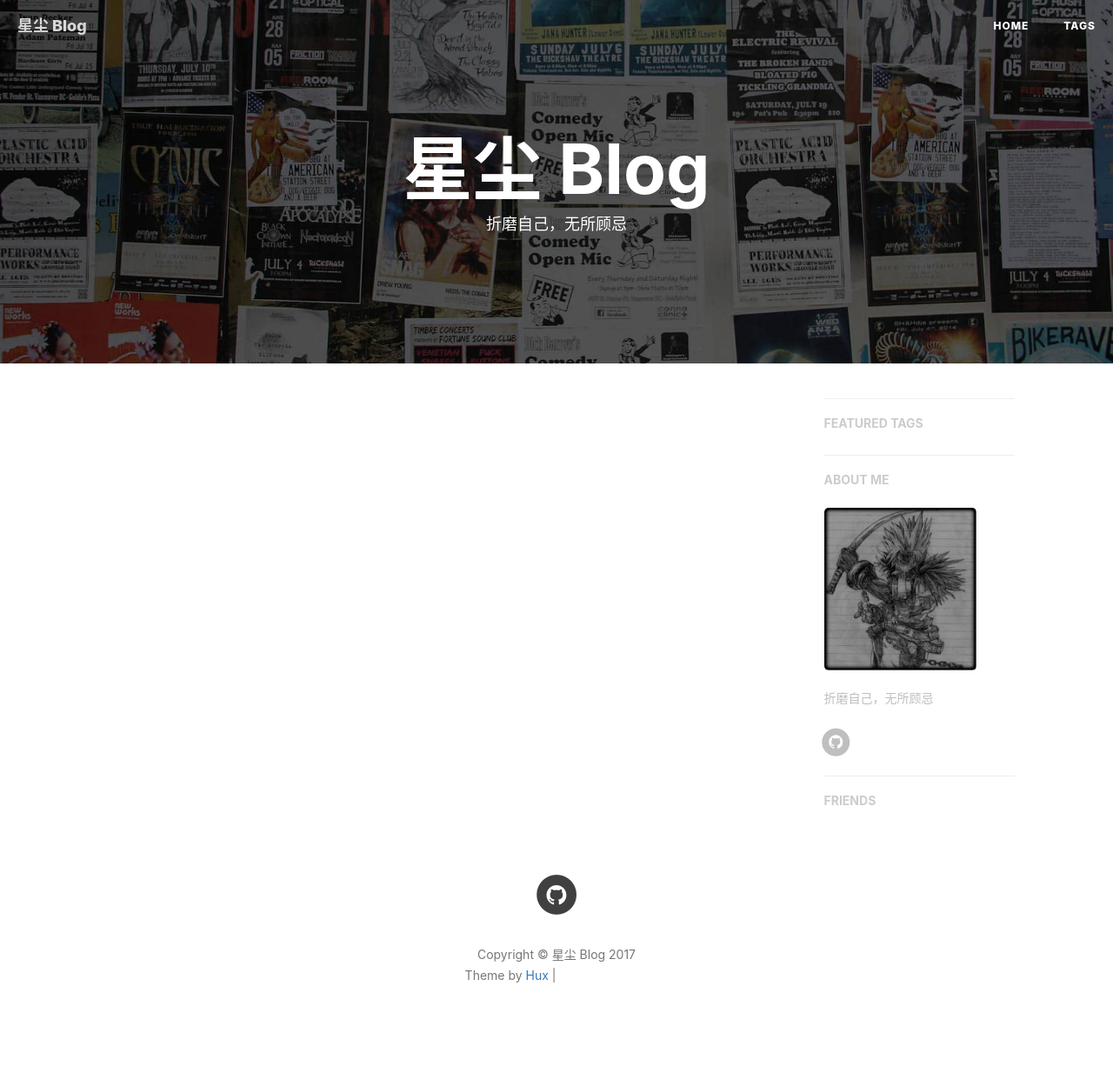
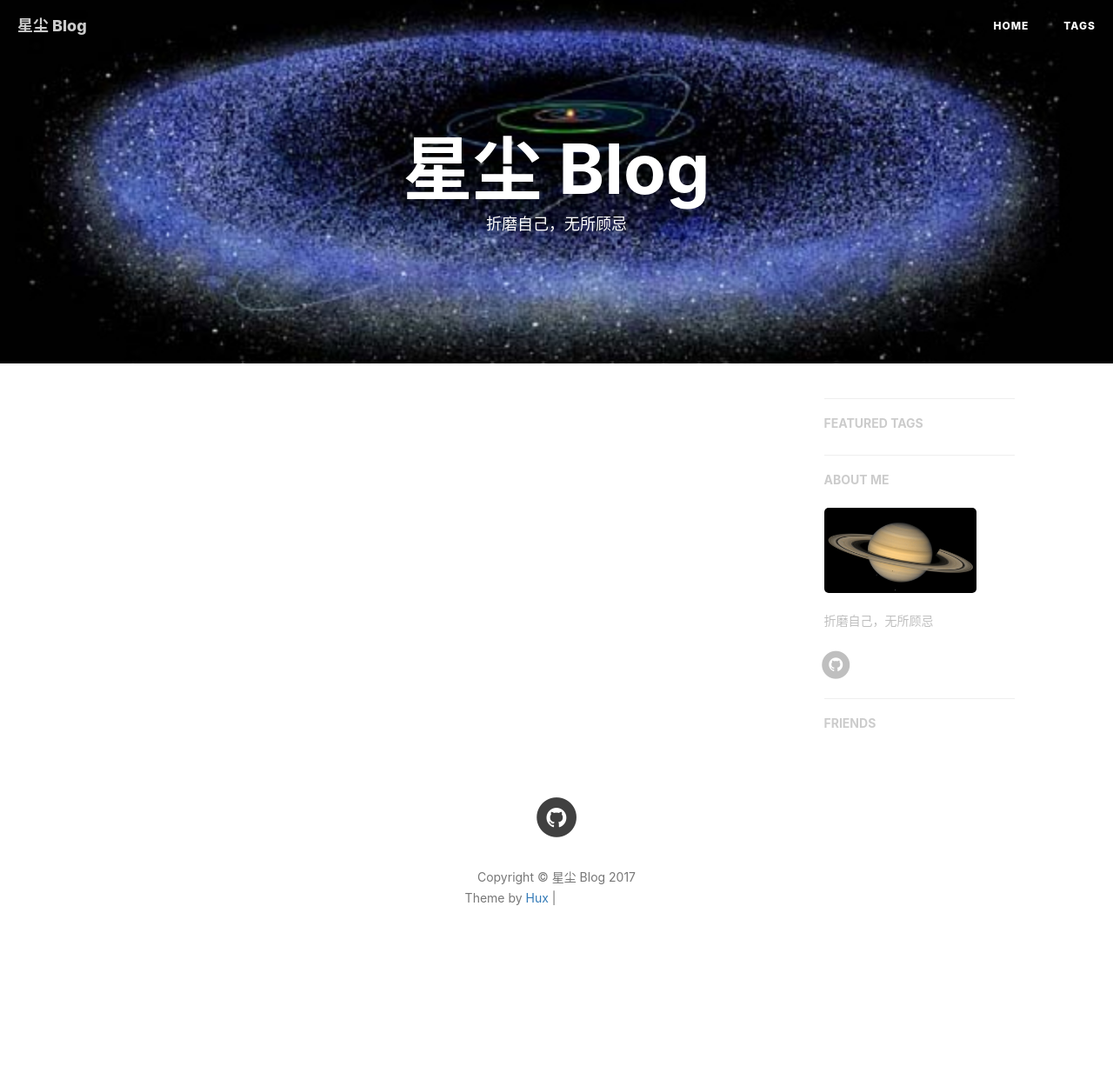
Before and after one commit to moonNights/moonLights.github.io, a Jekyll site: the page built from index.html, in a window 1280 px wide. Shown: the whole page at 87% size. Built offline with Jekyll 4.4.1, drawn with Linux system fonts in a browser that asks for light colours; nearby versions of some CDN libraries; the list of posts is cut into pages by our own code; comment, search, counter and statistics services are not loaded; after the commit the page ends 1137 px from its top, so only the background shows below that; grey boxes are pictures that could not be loaded.

Commit message:
[modify bg & hd img]

```diff
--- a/_config.yml
+++ b/_config.yml
@@ -1,7 +1,7 @@
 # Site settings
 title: 星尘 Blog
 SEOTitle: 月夜 | 星尘
-header-img: img/home-bg.jpg
+header-img: img/th7.jpeg
 email: strSpecial@163.com
 description: ""
 keyword: ""
@@ -68,7 +68,7 @@
 # Sidebar settings
 sidebar: true                           # whether or not using Sidebar.
 sidebar-about-description: "折磨自己，无所顾忌"
-sidebar-avatar: /img/header.jpg      # use absolute URL, seeing it's used in both `/` and `/about/`
+sidebar-avatar: /img/th8.jpeg      # use absolute URL, seeing it's used in both `/` and `/about/`
 
 
 
```
Also changed, not shown: img/th.jpeg (added), img/th1.jpeg (added), img/th2.jpeg (added), img/th3.jpeg (added), img/th4.jpeg (added), img/th6.jpeg (added), img/th7.jpeg (added), img/th8.jpeg (added).
